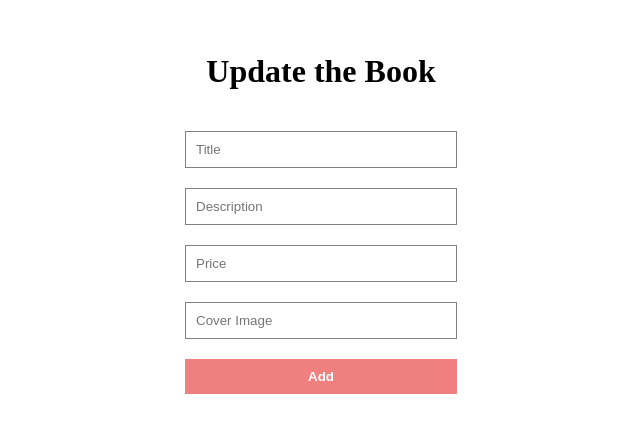
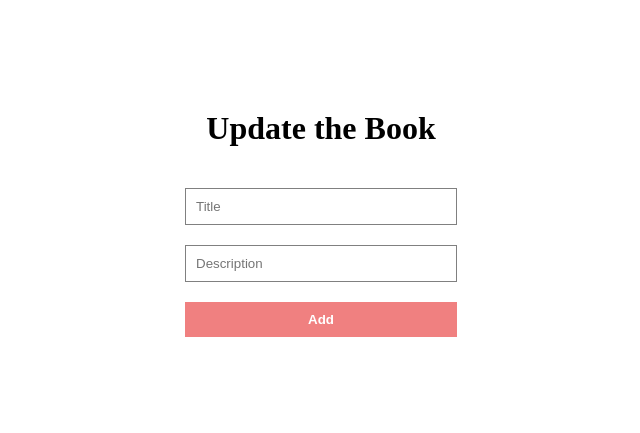
Before and after one commit to santanunath/docker-mern-mysql-app, a React (Create React App) app in the folder frontend/: page /update/1 in a window 1280 px wide. Shown: the part 195-628 px from the top of the page, without its empty margins (319-959 px from the left). Built offline with nearby package versions, Linux system fonts and the light colour scheme.

Commit message:
Update Update.jsx

```diff
--- a/frontend/src/pages/Update.jsx
+++ b/frontend/src/pages/Update.jsx
@@ -6,11 +6,10 @@ import {useLocation, useNavigate} from "react-router-dom"
 const BACKEND_API_URL = "http://backend:4000"; // defined in docker-compose.yml
 
 const Update=()=> {
+
   const [book,setBook]=useState({
     title:"",
     desc:"",
-    price:null,
-    cover:"",
   });
 
   const navigate=useNavigate()
@@ -21,6 +20,7 @@ const Update=()=> {
   const handleChange=(e)=>{
     setBook((prev)=>({ ...prev, [e.target.name]:e.target.value}));
   };
+
   console.log(book)
 
   const handleClick =async e=>{
@@ -40,6 +40,7 @@ const Update=()=> {
   return (
 
     <div className='form'>
+
       <h1>Update the Book</h1>
 
       <input
@@ -56,20 +57,6 @@ const Update=()=> {
       name='desc'
       />
 
-      <input
-      type='number'
-      placeholder='Price'
-      onChange={handleChange}
-      name='price'
-      />
-
-      <input
-      type='text'
-      placeholder='Cover Image'
-      onChange={handleChange}
-      name='cover'
-      />
-
       <button className='formButton' onClick={handleClick}>Add</button>
     </div>
   )
```
